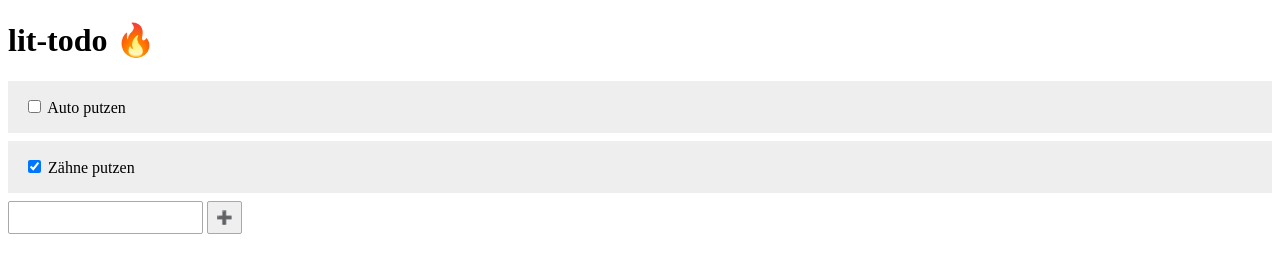
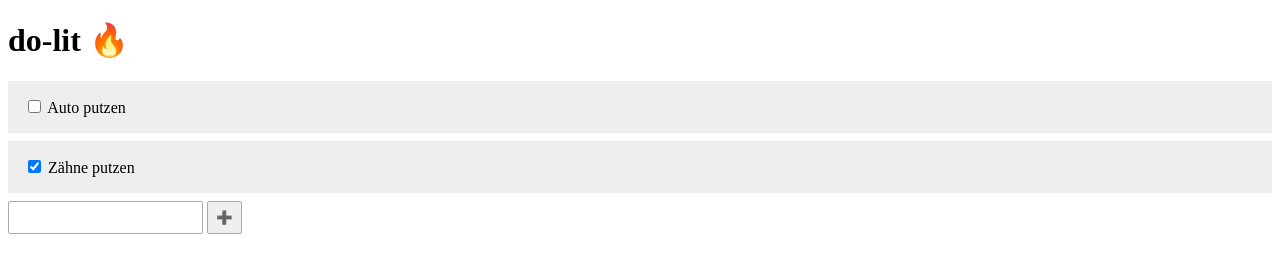
Before and after one commit to similicious/do-lit, a website built with Vite: page index.html in a window 1280 px wide. Built offline with nearby package versions, Linux system fonts and the light colour scheme.

Commit message:
fix typo

```diff
--- a/index.html
+++ b/index.html
@@ -10,7 +10,7 @@
     <script type="module" src="/src/todo-item-add.js"></script>
   </head>
   <body>
-    <h1>lit-todo 🔥</h1>
+    <h1>do-lit 🔥</h1>
     <todo-list></todo-list>
   </body>
 </html>
```
